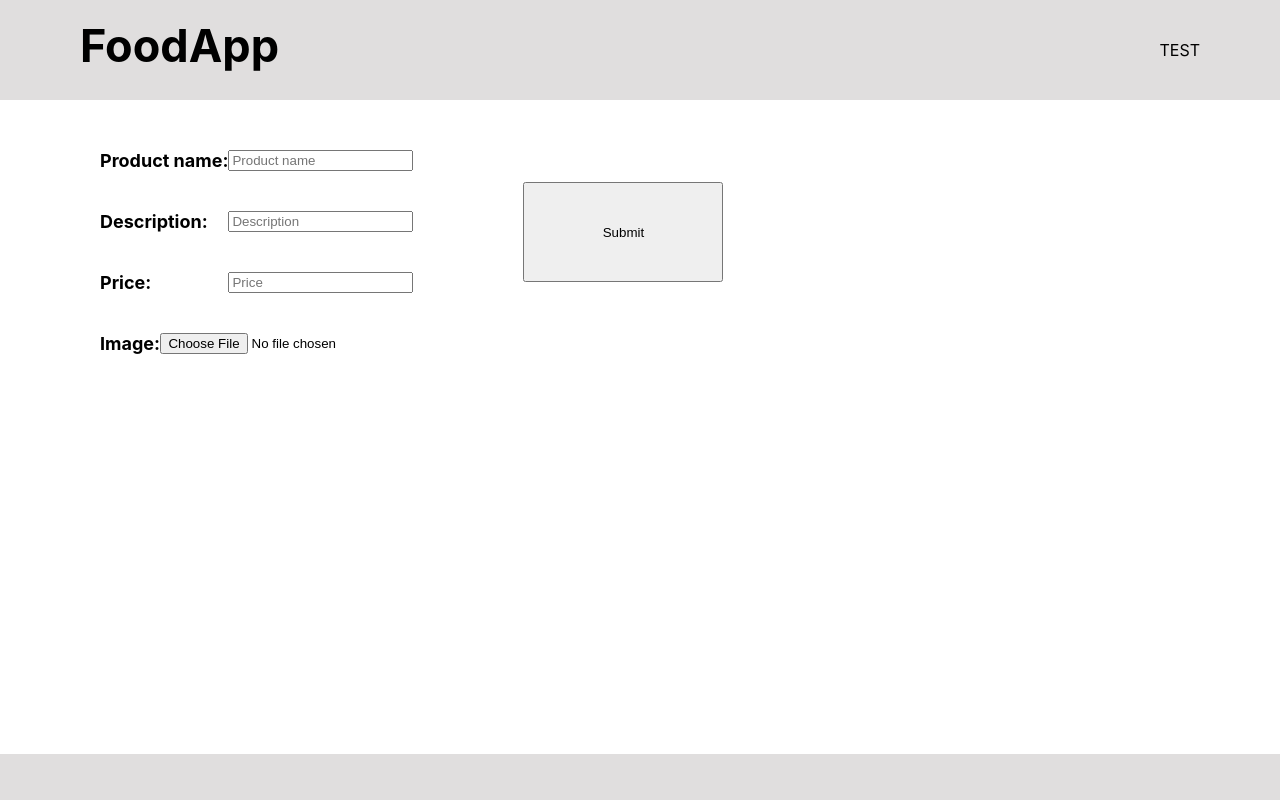
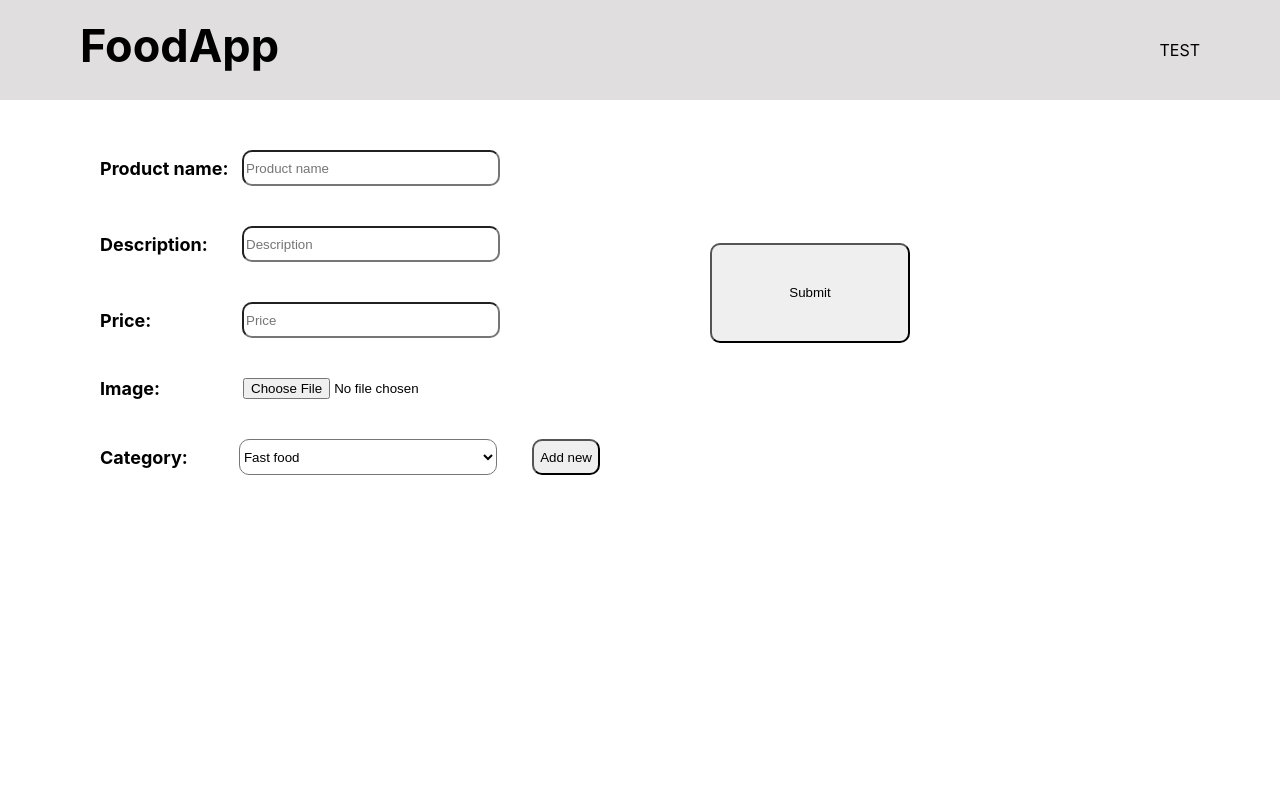
Before and after one commit to AWAGroup5/Frontend, a React (Create React App) app: page /restaurant/newproduct in a window 1280 px wide. Shown: the top 800 px of the page. Built offline with nearby package versions, Linux system fonts and the light colour scheme.

Commit message:
Category can now be added
Can't add yet to database. Also done more work on product adding

```diff
--- a/public/index.html
+++ b/public/index.html
@@ -9,7 +9,7 @@
       name="description"
       content="Web site created using create-react-app"
     />
-    <link rel="apple-touch-icon" href="%PUBLIC_URL%/logo192.png" />
+    <link rel="apple-touch-icon" href="%PUBLIC_URL%/BigFood.png" />
     <!--
       manifest.json provides metadata used when your web app is installed on a
       user's mobile device or desktop. See https://developers.google.com/web/fundamentals/web-app-manifest/
--- a/src/components/AddProduct.js
+++ b/src/components/AddProduct.js
@@ -8,18 +8,40 @@ export default class AddProduct extends Component {
     constructor(props) {
         super(props);
         this.state = {
+            showAddCategory: false,
             name: '',
             description: '',
             price: '',
+            category: '',
+            categories: [
+                "Fast food",
+                "Chinese",
+                "Fine dining",
+                "Wololoo"
+            ],   //Clear categories when connecting to API, categories will be fetched from database
             image: null,
             nameE: false,
             descriptionE: false,
             priceE: false,
             formatE: false,
-            sizeE: false
+            sizeE: false,
+            tempCat: ''
         };
     }
 
+    toggleAddCategory() {
+        this.setState({ showAddCategory: !this.state.showAddCategory });
+    }
+    onChangeAddCategory(e) {
+        this.setState({ tempCat: e.target.value })
+    }
+    handleAddCategory = () => {
+        if (this.state.tempCat !== '') {
+            this.state.categories.push(this.state.tempCat);
+            this.setState({ showAddCategory: !this.state.showAddCategory });
+            this.setState({ tempCat: '' });
+        }
+    }
     onChangeName(e) {
         this.setState({ name: e.target.value })
     }
@@ -32,11 +54,8 @@ export default class AddProduct extends Component {
     onChangeIMG = (e) => {
         this.setState({ image: e.target.files[0] })
     }
-    isNumberKey = (e) => {          //EI TOIMI
-        var charCode = (e.which) ? e.which : e.keyCode
-        if (charCode > 31 && (charCode < 48 || charCode > 57))
-            return false;
-        return true;
+    onChangeCategory(e) {
+        this.setState({ category: e.target.value })
     }
 
     onSubmit = (e) => {
@@ -49,12 +68,12 @@ export default class AddProduct extends Component {
             if (types.every(type => file.type !== type)) {
                 errs.push(`'${file.type}' is not a supported format`)
                 return this.setState({ formatE: true })
-            }
+            } else this.setState({ formatE: false })
 
             if (file.size > 150000) {
                 errs.push(`'${file.name}' is too large, please pick a smaller file`)
                 return this.setState({ sizeE: true })
-            }
+            } else this.setState({ sizeE: false })
         }
 
         if (this.state.name === ''){
@@ -65,7 +84,7 @@ export default class AddProduct extends Component {
             this.setState({ descriptionE: true })
         } else this.setState({ descriptionE: false })
 
-        if (this.state.price === ''){
+        if (this.state.price === '' || this.state.price < 0){
             this.setState({ priceE: true })
         } else this.setState({ priceE: false }, () => this.sendToAPI())
 
@@ -77,8 +96,9 @@ export default class AddProduct extends Component {
                 name: this.state.name,
                 description: this.state.description,
                 price: this.state.price,
+                category: this.state.category
             }
-            console.log(productObject)  //SEND THIS TO API
+            console.log(productObject)
 
             axios.post('http://localhost:4000/products/create', productObject)
             .then((res) => {
@@ -127,6 +147,7 @@ export default class AddProduct extends Component {
                                 Product name:
                             </label>
                             <input
+                                className={ styles.inputField }
                                 type="text"
                                 id="name"
                                 placeholder="Product name"
@@ -142,6 +163,7 @@ export default class AddProduct extends Component {
                                 Description:
                             </label>
                             <input
+                                className={ styles.inputField }
                                 type="text"
                                 id="description"
                                 placeholder="Description"
@@ -157,22 +179,23 @@ export default class AddProduct extends Component {
                                 Price:
                             </label>
                             <input
+                                className={ styles.inputField }
                                 type="number"
                                 id="price"
                                 placeholder="Price"
-                                onKeyPress={ this.isNumberKey.bind(this) }
                                 onChange={ this.onChangePrice.bind(this) }>
                             </input>
                         </div>
                         {
-                            this.state.priceE === true ? <div className={ styles.error }>Input number</div>: null
+                            this.state.priceE === true ? <div className={ styles.error }>Input positive number</div>: null
                         }
                         <div className={ styles.container }>
                             <label
-                                htmlFor="image">
+                                htmlFor="single">
                                 Image:
                             </label>
                             <input
+                                className={ styles.fileUpload }
                                 type="file"
                                 accept="image/png, image/jpeg"
                                 id="single"
@@ -185,6 +208,21 @@ export default class AddProduct extends Component {
                         {
                             this.state.sizeE ? <div className={ styles.error }>Too big file</div>: null
                         }
+                        <div className={ styles.container }>
+                            <label
+                                htmlFor="category">
+                                Category:
+                            </label>
+                            <select
+                                className={ styles.selectField }
+                                value={ this.state.category }
+                                onChange={ this.onChangeCategory.bind(this) }>
+                                    {this.state.categories.map((option) => (
+                                        <option key={ option }>{ option }</option>
+                                    ))}
+                            </select>
+                            <button className={ styles.addnewBtn } onClick={ this.toggleAddCategory.bind(this) }>Add new</button>
+                        </div>
                     </div>
                     <div className={ styles.buttoncontainer }>
                         <button
@@ -194,6 +232,18 @@ export default class AddProduct extends Component {
                         </button>
                     </div>
                 </div>
+                { this.state.showAddCategory ?
+                    <div className={ styles.addPopup }>
+                        <input
+                            type="text"
+                            placeholder="Add new Category"
+                            onChange={ this.onChangeAddCategory.bind(this) }>
+                        </input>
+                        <button onClick={ this.handleAddCategory.bind(this) }>
+                            Submit
+                        </button>
+                    </div>
+                : null }
                 <div className={ styles.spacer }></div>
                 <Footer />
             </div>
--- a/src/components/Manager.js
+++ b/src/components/Manager.js
@@ -24,9 +24,6 @@ export default class Manager extends Component {
                 <NavBar />
                 <div className={ styles.buttonfield }>
                     <div className={ styles.leftbuttonscontainer }>
-                        <Link to="newcategory">
-                            <button className={ styles.leftbuttons }>New category</button>
-                        </Link>
                         <Link to="newproduct">
                             <button className={ styles.leftbuttons }>New product</button>
                         </Link>
--- a/src/components/modules/addProduct.module.css
+++ b/src/components/modules/addProduct.module.css
@@ -12,6 +12,7 @@
 }
 
 .container {
+    width: 500px;
     display: flex;
     align-items: center;
     justify-content: space-between;
@@ -28,6 +29,7 @@
     width: 200px;
     height: 100px;
     margin-left: 80px;
+    border-radius: 10px;
 }
 
 .error {
@@ -37,6 +39,39 @@
     font-size: small;
 }
 
+.inputField {
+    margin-right: 100px;
+    height: 30px;
+    width: 250px;
+    border-radius: 10px;
+    background-color: white;
+}
+
+.selectField {
+    margin-left: 16px;
+    height: 36px;
+    width: 258px;
+    border-radius: 10px;
+    background-color: white;
+}
+
+.fileUpload {
+    margin-right: 100px;
+    width: 257px
+}
+
 .spacer {
     margin-top: 400px;
 }
+
+.addnewBtn {
+    height: 36px;
+    border-radius: 10px;
+}
+
+.addPopup {
+    position: relative;
+    width: 500px;
+    bottom: 30px;
+    left: 1000px;
+}
```
Also changed, not shown: src/components/NavBar.js (+2 -6 lines), public/manifest.json.
